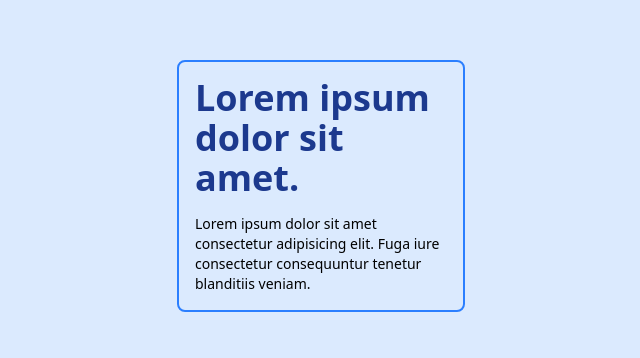
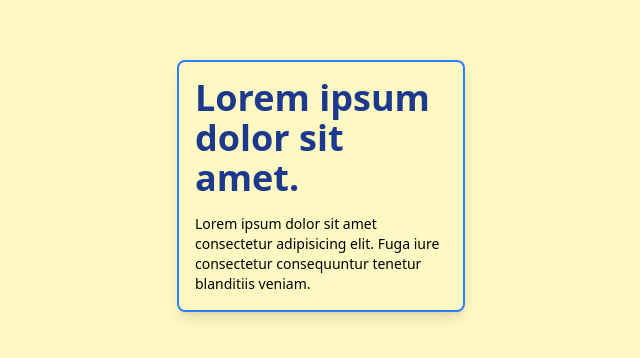
Before and after one commit to marwinfb/beginner-tailwind-site, a website built with Vite: page index.html in a window 1280 px wide. Shown: the part 214-572 px from the top of the page, without its empty margins (319-959 px from the left). Built offline with nearby package versions, Linux system fonts and the light colour scheme.

Commit message:
change bg blue to yellow

```diff
--- a/index.html
+++ b/index.html
@@ -7,9 +7,9 @@
     <title>Beginner Tailwind Site</title>
     <link rel="stylesheet" href="/src/output.css" />
   </head>
-  <body class="flex justify-center items-center min-h-screen bg-blue-100">
+  <body class="flex justify-center items-center min-h-screen bg-yellow-100">
     <article
-      class="border-2 border-blue-500 p-4 rounded-lg w-72 flex flex-col items-center"
+      class="border-2 border-blue-500 p-4 rounded-lg w-72 flex flex-col items-center shadow-lg"
     >
       <h2 class="text-4xl font-bold text-blue-900">
         Lorem ipsum dolor sit amet.
```
Also changed, not shown: src/output.css.
